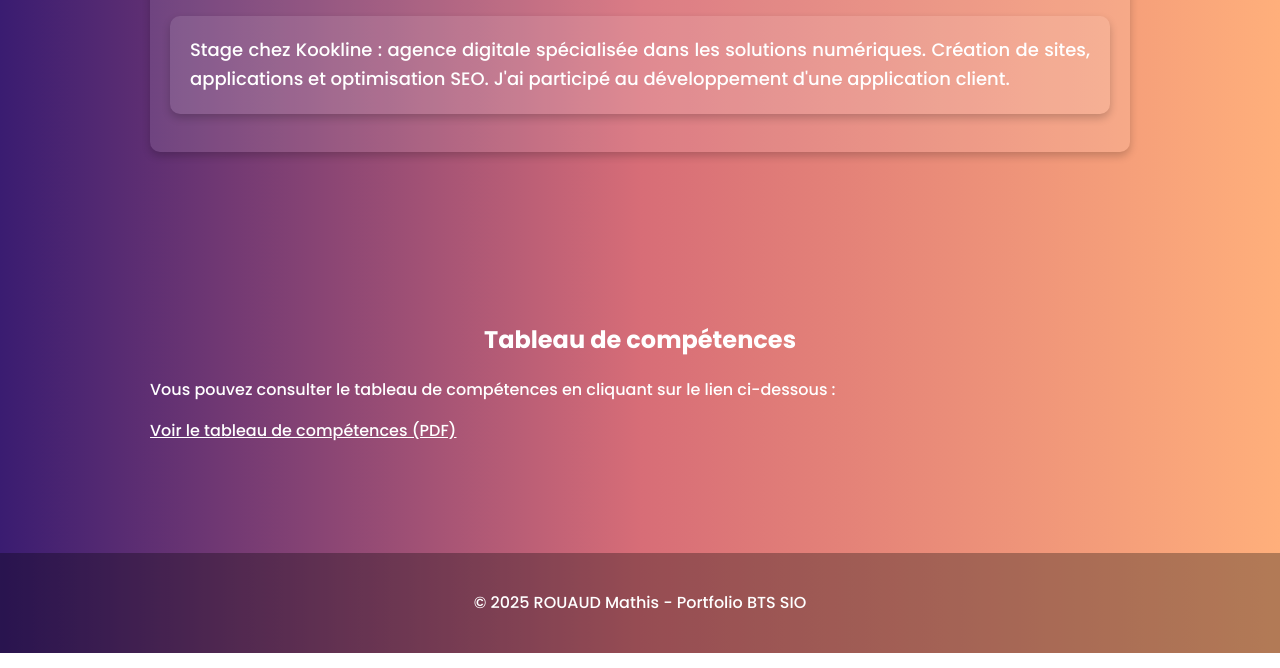
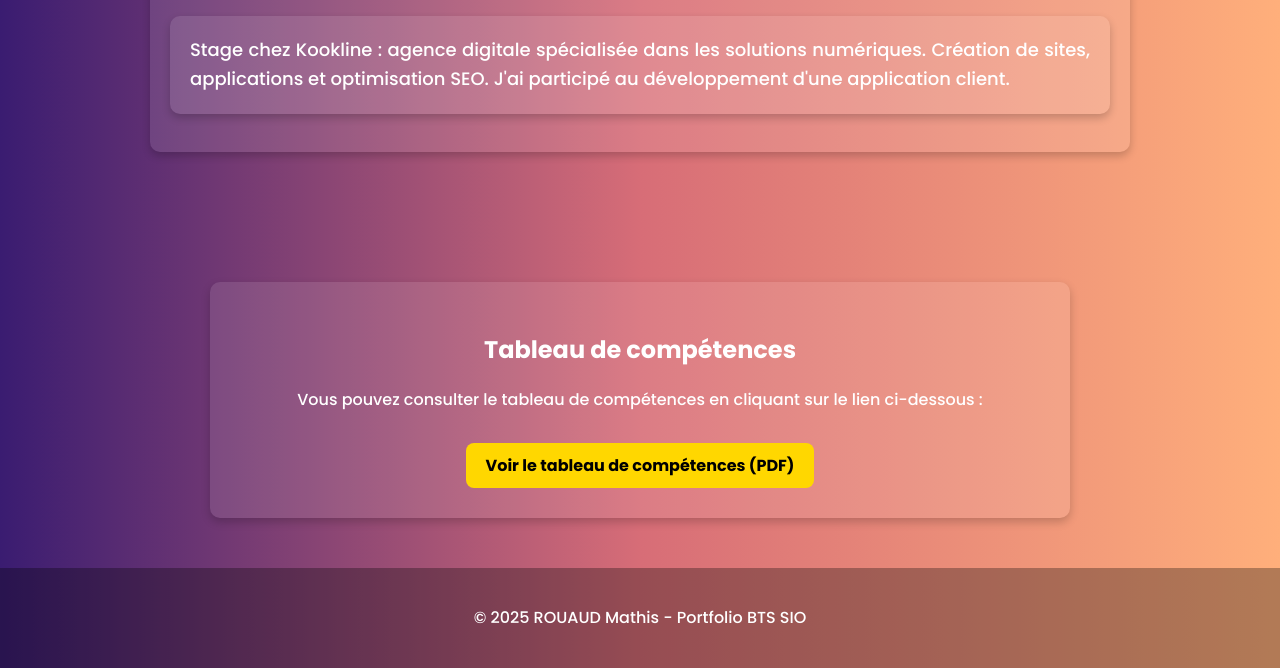
Before and after one commit to Mathis-Rd/Portfolio, a plain HTML site: page index.html in a window 1280 px wide. Shown: the part 1957-2625 px from the top of the page. Drawn offline with Linux system fonts and the light colour scheme.

Commit message:
tableau compétences2

```diff
--- a/main.css
+++ b/main.css
@@ -125,3 +125,28 @@ img {
     color: white;
     margin-top: 50px;
 }
+.tableau-competences {
+    background-color: rgba(255, 255, 255, 0.1);
+    padding: 30px;
+    border-radius: 10px;
+    margin: 40px auto;
+    max-width: 800px;
+    box-shadow: 0 4px 10px rgba(0,0,0,0.2);
+    text-align: center;
+}
+
+.btn-competences {
+    display: inline-block;
+    margin-top: 15px;
+    padding: 10px 20px;
+    background-color: #ffd700;
+    color: #000;
+    border-radius: 8px;
+    text-decoration: none;
+    font-weight: bold;
+    transition: background-color 0.3s ease-in-out;
+}
+
+.btn-competences:hover {
+    background-color: #e6c200;
+}
```
Also changed, not shown: index.html (+6 -6 lines).
